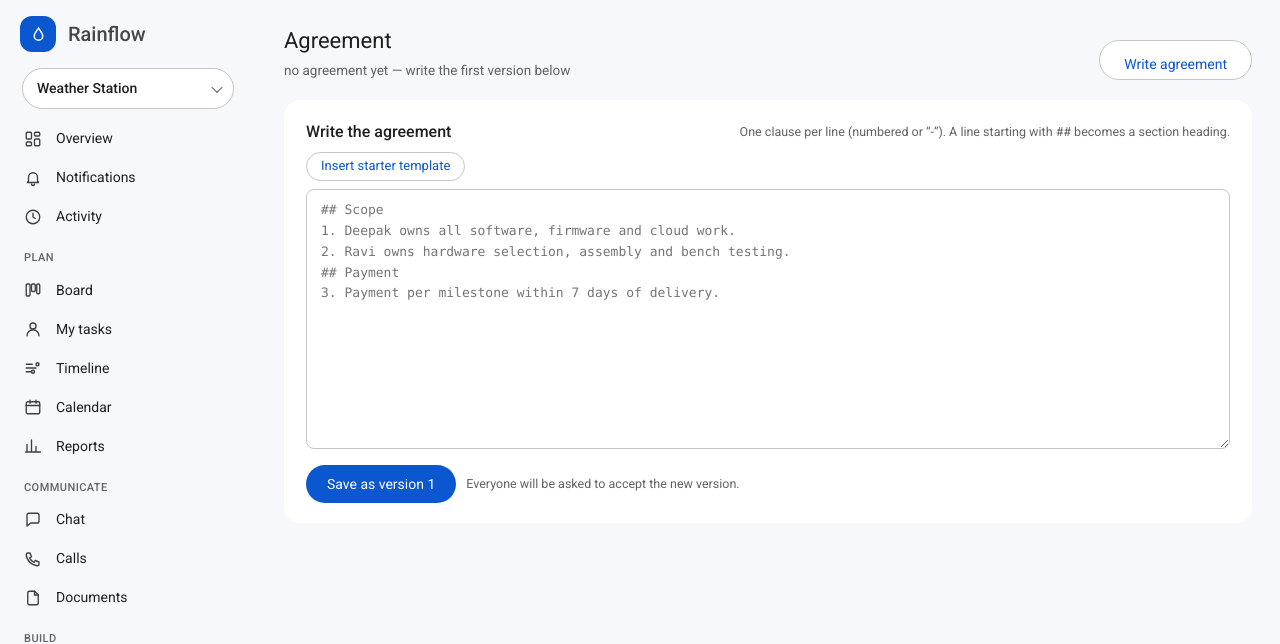
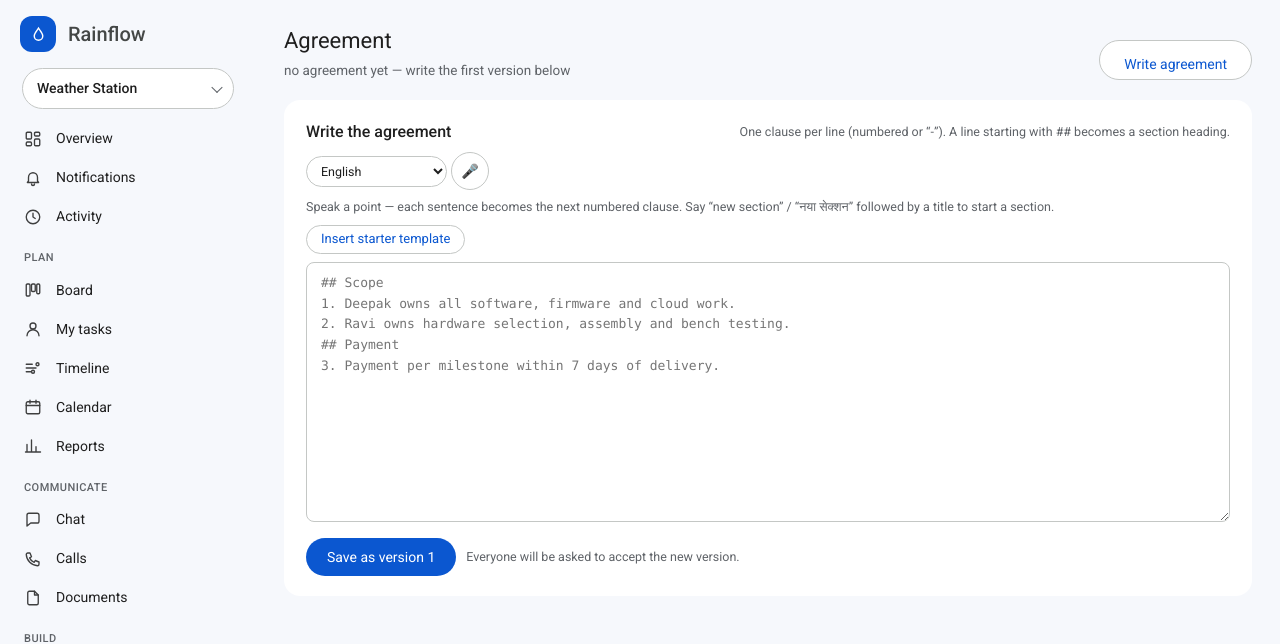
Before and after one commit to 3dworldfreenow/projectmanager, a Flask app: page /agreement in a window 1280 px wide. Shown: the top 644 px of the page. Run offline with Flask 3, Linux system fonts and the light colour scheme; the visitor is signed in with stand-in values (Sample User, id 1); data comes from the database, SQL or seed files in the repository; data that the repository does not hold is empty; some web fonts are replaced.

Commit message:
Voice typing (Hindi / English) via browser speech recognition: agreement clauses, chat composer, task log
Co-Authored-By: Claude Fable 5.1 <noreply@anthropic.com>
Claude-Session: https://claude.ai/code/session_01QxZEKNRDtescHeKCYZeWsC

```diff
--- a/templates/agreement.html
+++ b/templates/agreement.html
@@ -70,7 +70,8 @@
 
 <div class="card editor" id="editor">
   <div class="row" style="margin-bottom:8px"><h3 style="flex:1">{{ 'Propose a new version' if current else 'Write the agreement' }}</h3><span class="hint">One clause per line (numbered or “-”). A line starting with ## becomes a section heading.</span></div>
-  <div class="tpl"><button type="button" class="sec sm" onclick="tpl()">Insert starter template</button>{% if current %}<button type="button" class="sec sm" onclick="document.getElementById('body').value=document.getElementById('cur').value">Start from current version</button>{% endif %}</div>
+  <div class="tpl"><span id="dict"></span><span class="hint" style="align-self:center">Speak a point — each sentence becomes the next numbered clause. Say “new section” / “नया सेक्शन” followed by a title to start a section.</span></div>
+<div class="tpl"><button type="button" class="sec sm" onclick="tpl()">Insert starter template</button>{% if current %}<button type="button" class="sec sm" onclick="document.getElementById('body').value=document.getElementById('cur').value">Start from current version</button>{% endif %}</div>
   <form method="post"><textarea name="body" id="body" placeholder="## Scope&#10;1. Deepak owns all software, firmware and cloud work.&#10;2. Ravi owns hardware selection, assembly and bench testing.&#10;## Payment&#10;3. Payment per milestone within 7 days of delivery."></textarea>
     <textarea id="cur" style="display:none">{{ current.body if current }}</textarea>
     <div class="row" style="margin-top:10px"><button>Save as version {{ (current.version + 1) if current else 1 }}</button><span class="hint">Everyone will be asked to accept the new version.</span></div></form>
@@ -82,6 +83,11 @@
 {% endif %}
 {% endblock %}
 {% block scripts %}<script>
+makeDictation(document.getElementById('dict'),(text)=>{const t=document.getElementById('body');let v=t.value.replace(/\s+$/,'');
+ const m=text.match(/^(new section|नया सेक्शन|naya section)\s*(.*)$/i);
+ if(m){v+=(v?'\n\n':'')+'## '+(m[2]||'Section').replace(/[.。]$/,'');}
+ else{const n=(v.match(/^\s*\d+[\.\)]/gm)||[]).length+1;let line=text.replace(/^[,.\s]+/,'');line=line.charAt(0).toUpperCase()+line.slice(1);if(!/[.!?।]$/.test(line))line+='.';v+=(v?'\n':'')+n+'. '+line;}
+ t.value=v;t.scrollTop=t.scrollHeight;});
 function tpl(){const t=document.getElementById('body');if(t.value.trim()&&!confirm('Replace the editor text with the template?'))return;
 t.value=`## Scope of work
 1. {{user}} is responsible for all software: firmware, cloud/server, app and integrations.
--- a/templates/base.html
+++ b/templates/base.html
@@ -179,6 +179,29 @@ details summary{cursor:pointer;list-style:none}details summary::-webkit-details-
 {% with m = get_flashed_messages() %}{% for x in m %}<div class="flash">{{x}}</div>{% endfor %}{% endwith %}
 {% block body %}{% endblock %}
 </main>
+<style>
+.dict{display:inline-flex;align-items:center;gap:4px}.dict .mic{width:38px;height:38px;border-radius:50%;padding:0;min-height:38px;display:inline-grid;place-items:center;background:var(--surface);color:var(--blue);border:1px solid var(--line2)}
+.dict .mic.on{background:var(--red);color:#fff;border-color:var(--red);animation:dictp 1.2s infinite}@keyframes dictp{50%{box-shadow:0 0 0 6px rgba(179,38,30,.18)}}
+.dict select{width:auto;padding:6px 26px 6px 10px;font-size:12.5px;border-radius:999px}.dict .live{font-size:12px;color:var(--muted);max-width:220px;overflow:hidden;white-space:nowrap;text-overflow:ellipsis}
+</style>
+<script>
+// Dictation (speech → text) using the browser's recognizer. Chrome / Edge / Android Chrome / iOS Safari.
+// Usage: makeDictation(container, onText, {lines:true}) — onText(text, isFinal)
+function makeDictation(el,onText,opt){opt=opt||{};const SR=window.SpeechRecognition||window.webkitSpeechRecognition;
+ el.classList.add('dict');el.innerHTML='<select title="Language"><option value="en-IN">English</option><option value="hi-IN">हिंदी</option><option value="auto">Hindi + English</option></select><button type="button" class="mic" title="Dictate">🎤</button><span class="live"></span>';
+ const sel=el.querySelector('select'),btn=el.querySelector('.mic'),live=el.querySelector('.live');try{sel.value=localStorage.getItem('rf_dict_lang')||'en-IN';}catch(e){}
+ if(!SR){btn.disabled=true;btn.title='Voice typing is not supported in this browser — use Chrome';live.textContent='no voice support';return;}
+ let rec=null,on=false;
+ function start(){const r=new SR();r.lang=sel.value==='auto'?'hi-IN':sel.value;r.continuous=true;r.interimResults=true;r.maxAlternatives=1;
+  r.onresult=e=>{let fin='',inter='';for(let i=e.resultIndex;i<e.results.length;i++){const t=e.results[i][0].transcript;if(e.results[i].isFinal)fin+=t;else inter+=t;}
+   if(inter)live.textContent=inter;if(fin){live.textContent='';onText(fin.trim(),true);}};
+  r.onerror=e=>{if(e.error==='not-allowed')alert('Microphone blocked — allow it in the browser address bar.');if(e.error!=='no-speech')stop();};
+  r.onend=()=>{if(on)try{r.start();}catch(x){}};r.start();rec=r;}
+ function stop(){on=false;btn.classList.remove('on');btn.textContent='🎤';live.textContent='';if(rec){rec.onend=null;try{rec.stop();}catch(e){}rec=null;}}
+ btn.onclick=()=>{if(on){stop();return;}on=true;btn.classList.add('on');btn.textContent='■';try{localStorage.setItem('rf_dict_lang',sel.value);}catch(e){}start();};
+ sel.onchange=()=>{try{localStorage.setItem('rf_dict_lang',sel.value);}catch(e){}if(on){stop();btn.click();}};
+ return {stop};}
+</script>
 {% block scripts %}{% endblock %}
 {% if user and request.endpoint!='chat' %}
 <div class="tabs">
--- a/templates/chat.html
+++ b/templates/chat.html
@@ -89,10 +89,12 @@ body.incall .topbar{display:none!important}
   <label class="ib sec" style="margin:0;cursor:pointer" title="Attach file / image / code">📎<input type="file" id="file" style="display:none"></label>
   <input type="text" id="body" placeholder="Message (use @name to mention)" autocomplete="off" list="members">
   <datalist id="members">{% for u in members %}<option value="@{{u}} ">{% endfor %}</datalist>
+  <button type="button" class="ib sec" id="dictBtn" title="Voice typing (speech to text)">⌨️</button>
   <button type="button" class="ib sec" id="voiceBtn" title="Hold to record a voice note">🎤</button>
   <button class="ib" title="Send"><svg viewBox="0 0 24 24" width="20" height="20" fill="none" stroke="#fff" stroke-width="2" stroke-linecap="round" stroke-linejoin="round"><path d="M4 12L20 4l-4 16-4-7z"/></svg></button>
 </form>
 <div id="pending" class="muted" style="padding:2px 10px"></div>
+<div id="dictbar" style="display:none;background:#fff;padding:6px 10px;border-top:1px solid var(--line);flex-shrink:0;align-items:center;gap:8px"><span id="dict"></span><span class="muted" style="font-size:12px">speak, then press send</span></div>
 {% endblock %}
 {% block scripts %}
 <script>
@@ -152,6 +154,7 @@ async function poll(){try{const r=await fetch('/chat/poll?after='+lastId);const
   if(b&&e.body&&b.textContent!==e.body&&!$('q').value&&!e.deleted){fmtBody(b,e.body);applyEdited(e.id);}});}catch(e){}}
 {% if not q %}setInterval(poll,1500);{% endif %}
 const fileIn=$('file'),pend=$('pending');
+$('dictBtn').onclick=()=>{const b=$('dictbar');const show=b.style.display==='none';b.style.display=show?'flex':'none';if(show&&!b.dataset.init){b.dataset.init=1;makeDictation($('dict'),t=>{const i=$('body');i.value=(i.value?i.value+' ':'')+t;i.focus();});}};
 fileIn.onchange=()=>{pend.textContent=fileIn.files[0]?'📎 '+fileIn.files[0].name:'';};
 $('f').onsubmit=async e=>{e.preventDefault();const b=$('body');
  if(!b.value.trim()&&!fileIn.files[0])return;
--- a/templates/task.html
+++ b/templates/task.html
@@ -59,6 +59,7 @@
 
     <form class="composer" id="lf" method="post" action="{{url_for('pm.task_comment',tid=t.id)}}" enctype="multipart/form-data">
       <textarea name="body" id="body" placeholder="Add a note… use @name to mention someone" list="members"></textarea>
+      <div class="row" style="margin-top:6px;gap:8px"><span id="dict"></span><span class="muted" style="font-size:12px">voice typing — Hindi or English</span></div>
       <input type="hidden" name="kind" id="kind" value="note">
       <div id="preview"><span id="pvlabel" class="muted"></span><span id="pvmedia"></span><button type="button" class="btn sec sm" onclick="discard()">Discard</button></div>
       <div class="rbar">
@@ -121,6 +122,7 @@
 <script>
 document.querySelectorAll('.entry .body').forEach(el=>{const t=el.textContent;el.innerHTML='';t.split(/(@\w+)/g).forEach(p=>{if(/^@\w+$/.test(p)){const s=document.createElement('span');s.className='mention';s.textContent=p;el.appendChild(s);}else el.append(p);});});
 const $=id=>document.getElementById(id);let rec,chunks=[],blob=null,recKind=null,stream=null,timer=null,t0=0;
+makeDictation($('dict'),t=>{const b=$('body');b.value=(b.value?b.value+(b.value.endsWith('\n')?'':' '):'')+t;});
 function picked(){const f=$('file').files[0];if(!f)return;blob=null;$('kind').value='note';$('pvlabel').textContent='Attached: '+f.name;$('pvmedia').innerHTML='';$('preview').classList.add('on');}
 function discard(){blob=null;$('file').value='';$('kind').value='note';$('preview').classList.remove('on');$('pvmedia').innerHTML='';}
 async function toggleRec(k){
```
